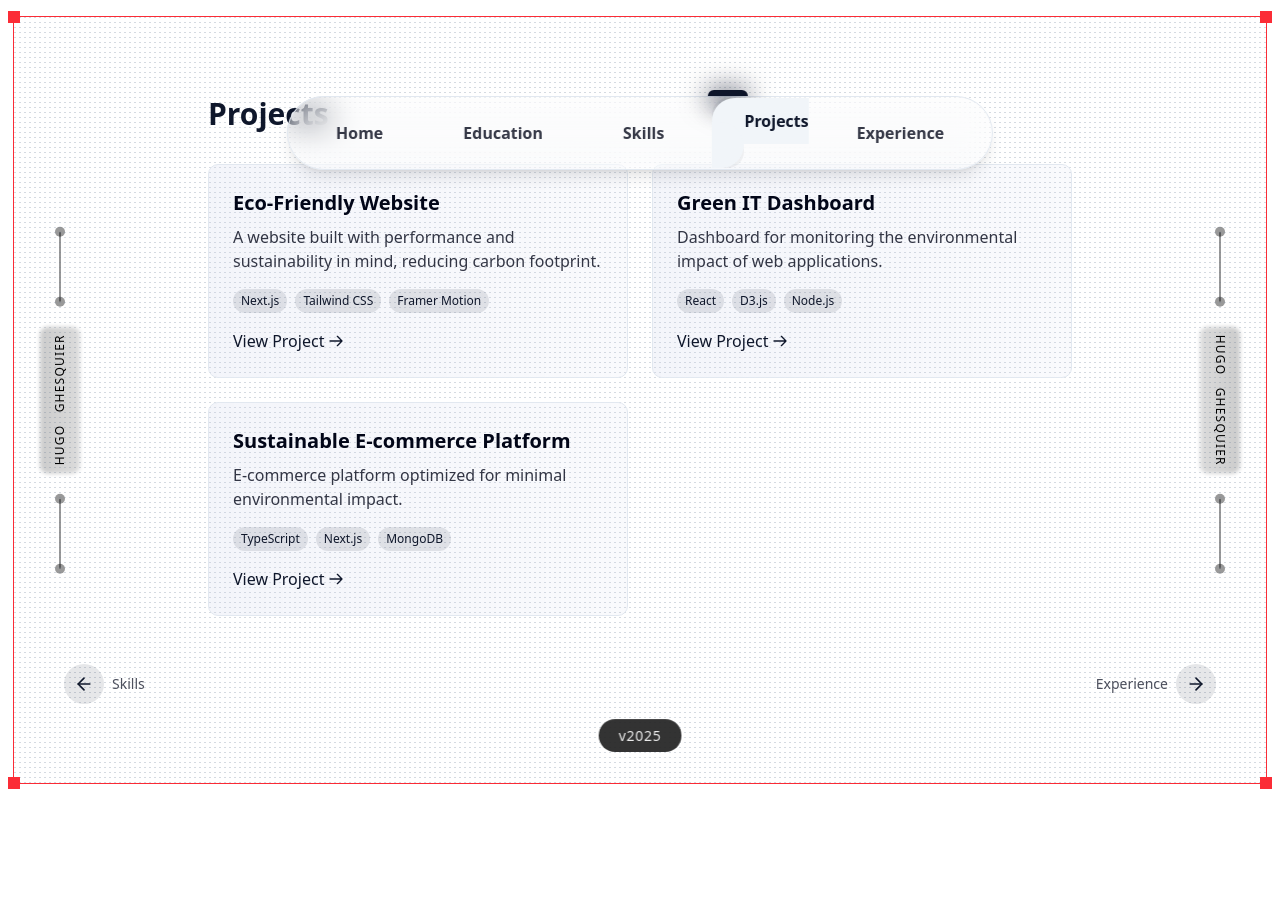
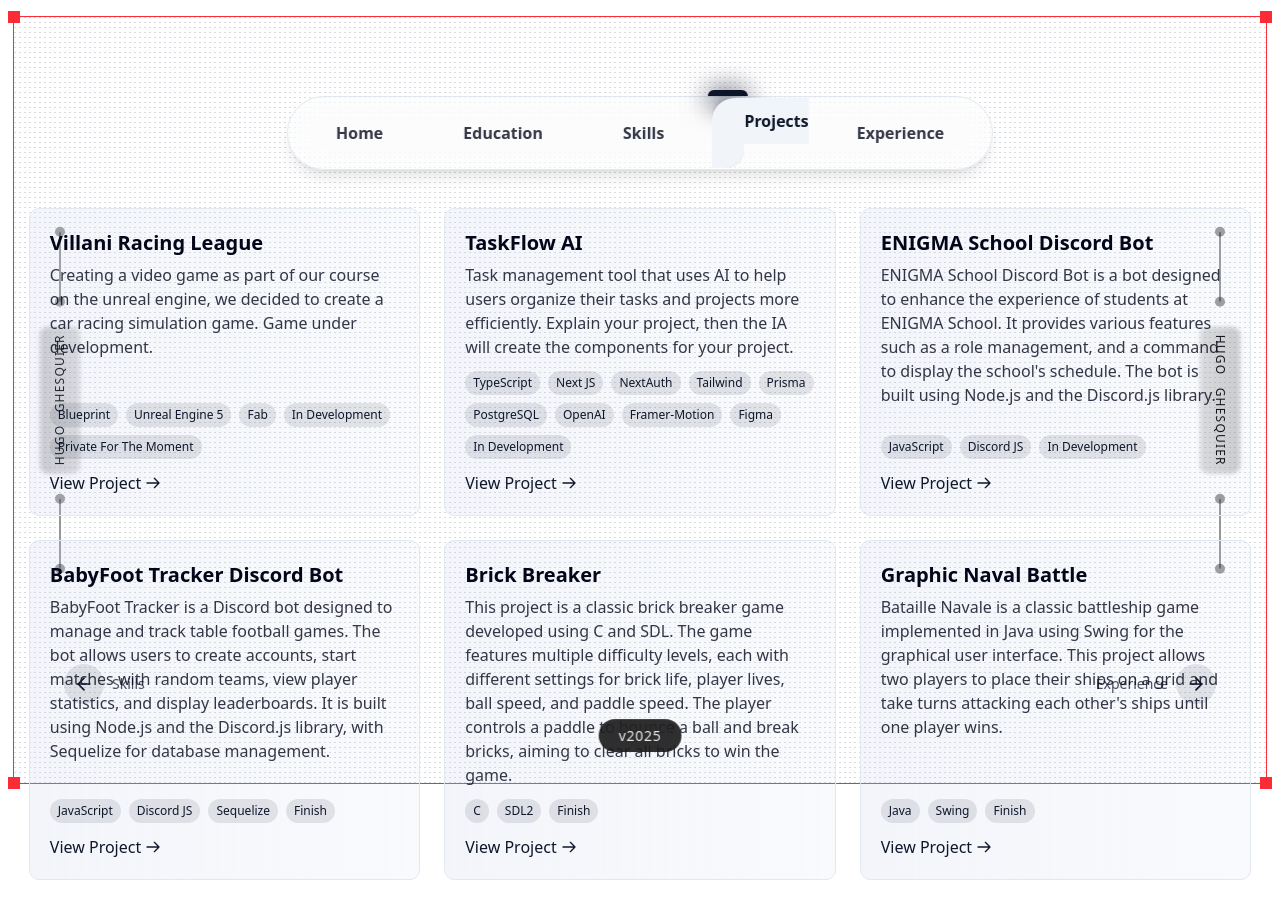
Before and after one commit to devZenta/Green-IT-CV, a Next.js app: page /projects in a window 1280 px wide. Shown: the top 918 px of the page. Before the commit the page ends 832 px from the top, so only its background shows below. Built offline with nearby package versions, Linux system fonts and the light colour scheme.

Commit message:
update: improving the projects page

```diff
--- a/src/components/HomePage/Quote.tsx
+++ b/src/components/HomePage/Quote.tsx
@@ -2,7 +2,6 @@
 
 import { motion } from "framer-motion"
 import { Github, Linkedin, Mail } from "lucide-react"
-import Link from "next/link"
 
 const socialLinks = [
   {
@@ -19,7 +18,7 @@ const socialLinks = [
   },
   {
     name: "Email",
-    url: "mailto:your.email@example.com",
+    url: "mailto:hugo.ghesquier@gmail.com",
     icon: Mail,
     delay: 0.4,
   },
@@ -84,11 +83,15 @@ export function QuoteContent() {
         initial={{ opacity: 0, y: 20 }}
         animate={{ opacity: 1, y: 0 }}
         transition={{ duration: 1, delay: 1.2, ease: "easeInOut" }}
-        className="flex items-center justify-center gap-6 mt-14 md:mt-20"
+        className="flex items-center justify-center gap-6 mt-14 md:mt-20 relative z-40"
       >
         {socialLinks.map((link) => (
-          <motion.div
+          <motion.a
             key={link.name}
+            href={link.url}
+            target="_blank"
+            rel="noopener noreferrer"
+            aria-label={link.name}
             initial={{ opacity: 0, scale: 0.9 }}
             animate={{ opacity: 1, scale: 1 }}
             transition={{
@@ -96,17 +99,11 @@ export function QuoteContent() {
               delay: 1.2 + link.delay,
               ease: "easeOut",
             }}
+            className="flex items-center justify-center w-12 h-12 md:w-14 md:h-14 rounded-full bg-primary/10 hover:bg-primary/20 transition-colors cursor-pointer"
+            style={{ position: 'relative', zIndex: 50 }}
           >
-            <Link
-              href={link.url}
-              target="_blank"
-              rel="noopener noreferrer"
-              className="flex items-center justify-center w-12 h-12 md:w-14 md:h-14 rounded-full bg-primary/10 hover:bg-primary/20 transition-colors"
-              aria-label={link.name}
-            >
-              <link.icon className="w-5 h-5 md:w-6 md:h-6 text-primary" />
-            </Link>
-          </motion.div>
+            <link.icon className="w-5 h-5 md:w-6 md:h-6 text-primary" />
+          </motion.a>
         ))}
       </motion.div>
     </div>
--- a/src/components/ProjectsPage/Projects.tsx
+++ b/src/components/ProjectsPage/Projects.tsx
@@ -2,77 +2,100 @@
 
 import React from "react"
 import { motion } from "framer-motion"
-import Link from "next/link"
 
 interface ProjectItem {
   title: string
   description: string
   technologies: string[]
   link: string
-  imageUrl?: string
 }
 
 export function Projects() {
   const projectItems: ProjectItem[] = [
     {
-      title: "Eco-Friendly Website",
-      description: "A website built with performance and sustainability in mind, reducing carbon footprint.",
-      technologies: ["Next.js", "Tailwind CSS", "Framer Motion"],
-      link: "#",
+      title: "Villani Racing League",
+      description: "Creating a video game as part of our course on the unreal engine, we decided to create a car racing simulation game. Game under development.",
+      technologies: ["Blueprint", "Unreal Engine 5", "Fab", "In Development", "Private For The Moment"],
+      link: "https://github.com/devZenta/Villani-Racing-League",
     },
     {
-      title: "Green IT Dashboard",
-      description: "Dashboard for monitoring the environmental impact of web applications.",
-      technologies: ["React", "D3.js", "Node.js"],
-      link: "#",
+      title: "TaskFlow AI",
+      description: "Task management tool that uses AI to help users organize their tasks and projects more efficiently. Explain your project, then the IA will create the components for your project.",
+      technologies: ["TypeScript", "Next JS", "NextAuth", "Tailwind", "Prisma", "PostgreSQL", "OpenAI", "Framer-Motion", "Figma", "In Development"],
+      link: "https://github.com/devZenta/TaskFlow",
     },
     {
-      title: "Sustainable E-commerce Platform",
-      description: "E-commerce platform optimized for minimal environmental impact.",
-      technologies: ["TypeScript", "Next.js", "MongoDB"],
-      link: "#",
+      title: "ENIGMA School Discord Bot",
+      description: "ENIGMA School Discord Bot is a bot designed to enhance the experience of students at ENIGMA School. It provides various features such as a role management, and a command to display the school's schedule. The bot is built using Node.js and the Discord.js library.",
+      technologies: ["JavaScript", "Discord JS", "In Development"],
+      link: "https://github.com/devZenta/ENIGMA-School-Discord-Bot",
+    },
+    {
+      title: "BabyFoot Tracker Discord Bot",
+      description: "BabyFoot Tracker is a Discord bot designed to manage and track table football games. The bot allows users to create accounts, start matches with random teams, view player statistics, and display leaderboards. It is built using Node.js and the Discord.js library, with Sequelize for database management.",
+      technologies: ["JavaScript", "Discord JS", "Sequelize", "Finish"],
+      link: "https://github.com/devZenta/BabyFoot-Tracker-Discord-Bot",
+    },
+    {
+      title: "Brick Breaker",
+      description: "This project is a classic brick breaker game developed using C and SDL. The game features multiple difficulty levels, each with different settings for brick life, player lives, ball speed, and paddle speed. The player controls a paddle to bounce a ball and break bricks, aiming to clear all bricks to win the game.",
+      technologies: ["C", "SDL2", "Finish"],
+      link: "https://github.com/devZenta/BrickBreaker",
+    },
+    {
+      title: "Graphic Naval Battle",
+      description: "Bataille Navale is a classic battleship game implemented in Java using Swing for the graphical user interface. This project allows two players to place their ships on a grid and take turns attacking each other's ships until one player wins.",
+      technologies: ["Java", "Swing", "Finish"],
+      link: "https://github.com/devZenta/Battleship",
     }
   ]
 
   return (
-    <section className="py-16" id="projects">
-      <div className="max-w-4xl mx-auto px-4">
-        <h2 className="text-3xl font-bold mb-8 text-primary">Projects</h2>
-        <div className="grid grid-cols-1 md:grid-cols-2 gap-6">
+    <section className="py-16 mt-16 md:mt-28" id="projects">
+      <div className="max-w-7xl mx-auto px-4">
+        <motion.div
+          className="grid grid-cols-1 md:grid-cols-2 lg:grid-cols-3 gap-6"
+          initial={{ opacity: 0 }}
+          animate={{ opacity: 1 }}
+          transition={{ duration: 0.6 }}
+        >
           {projectItems.map((item, index) => (
             <motion.div
               key={index}
-              initial={{ opacity: 0, y: 20 }}
-              whileInView={{ opacity: 1, y: 0 }}
-              transition={{ duration: 0.5, delay: index * 0.1 }}
-              className="bg-gradient-to-r from-[#C7CEE8]/20 to-[#C7CEE8]/10 border border-border p-6 rounded-lg h-full flex flex-col"
+              initial={{ opacity: 0, y: 30 }}
+              animate={{ opacity: 1, y: 0 }}
+              transition={{
+                duration: 0.7,
+                delay: index * 0.15,
+                ease: [0.22, 1, 0.36, 1]
+              }}
+              className="bg-gradient-to-r from-[#C7CEE8]/20 to-[#C7CEE8]/10 border border-border p-5 rounded-lg h-full flex flex-col"
             >
-              {item.imageUrl && (
-                <div className="h-40 mb-4 overflow-hidden rounded-md">
-                  <img src={item.imageUrl} alt={item.title} className="w-full h-full object-cover" />
-                </div>
-              )}
               <h3 className="text-xl font-semibold text-foreground">{item.title}</h3>
-              <p className="mt-2 text-foreground/80 flex-grow">{item.description}</p>
-              <div className="mt-4 flex flex-wrap gap-2">
+              <p className="mt-1.5 text-foreground/80 flex-grow">{item.description}</p>
+              <div className="mt-3 flex flex-wrap gap-2">
                 {item.technologies.map((tech, i) => (
                   <span key={i} className="px-2 py-1 bg-primary/10 text-primary text-xs rounded-full">
                     {tech}
                   </span>
                 ))}
               </div>
-              <Link
+              <motion.a
                 href={item.link}
-                className="mt-4 inline-flex items-center text-primary hover:underline"
+                target="_blank"
+                rel="noopener noreferrer"
+                className="mt-3 inline-flex items-center text-primary hover:underline"
+                whileHover={{ x: 5 }}
+                transition={{ type: "spring", stiffness: 400 }}
               >
                 View Project
                 <svg className="ml-1 w-4 h-4" fill="none" stroke="currentColor" viewBox="0 0 24 24" xmlns="http://www.w3.org/2000/svg">
                   <path strokeLinecap="round" strokeLinejoin="round" strokeWidth={2} d="M14 5l7 7m0 0l-7 7m7-7H3" />
                 </svg>
-              </Link>
+              </motion.a>
             </motion.div>
           ))}
-        </div>
+        </motion.div>
       </div>
     </section>
   )
```
